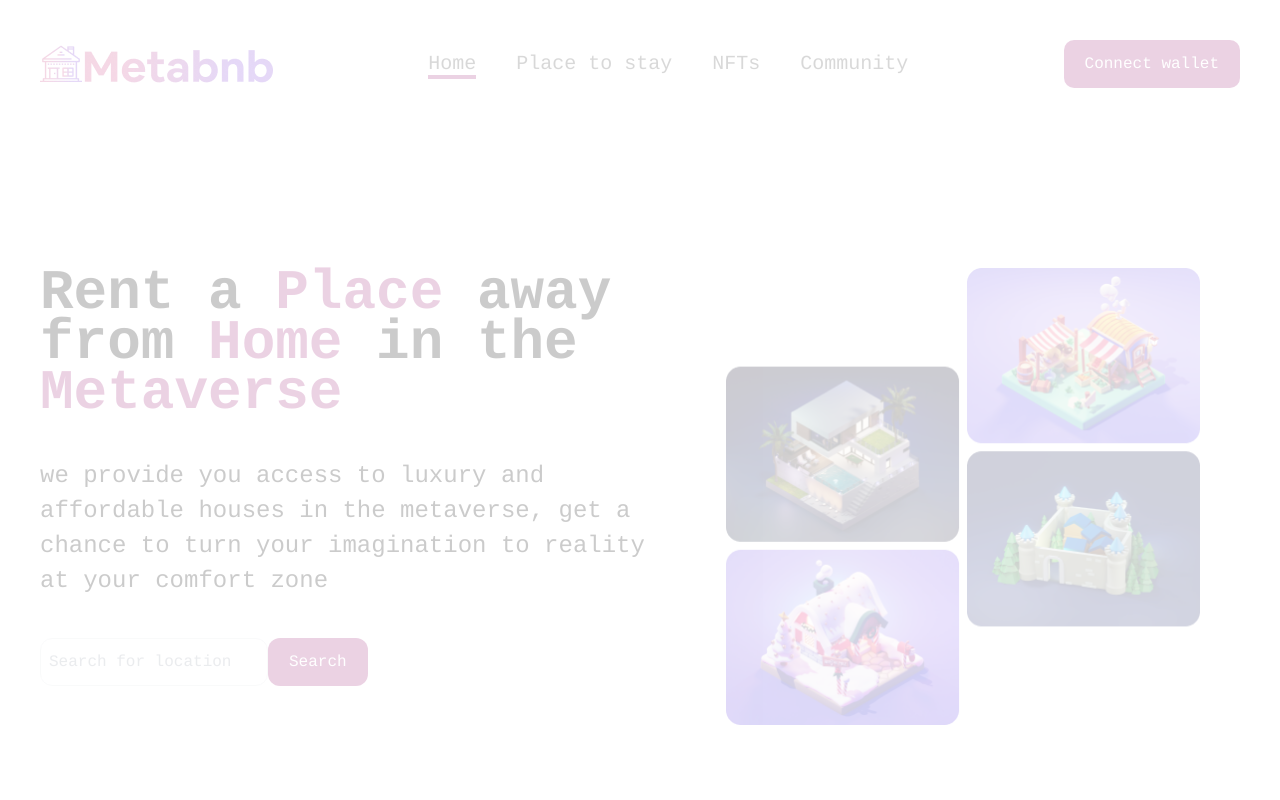
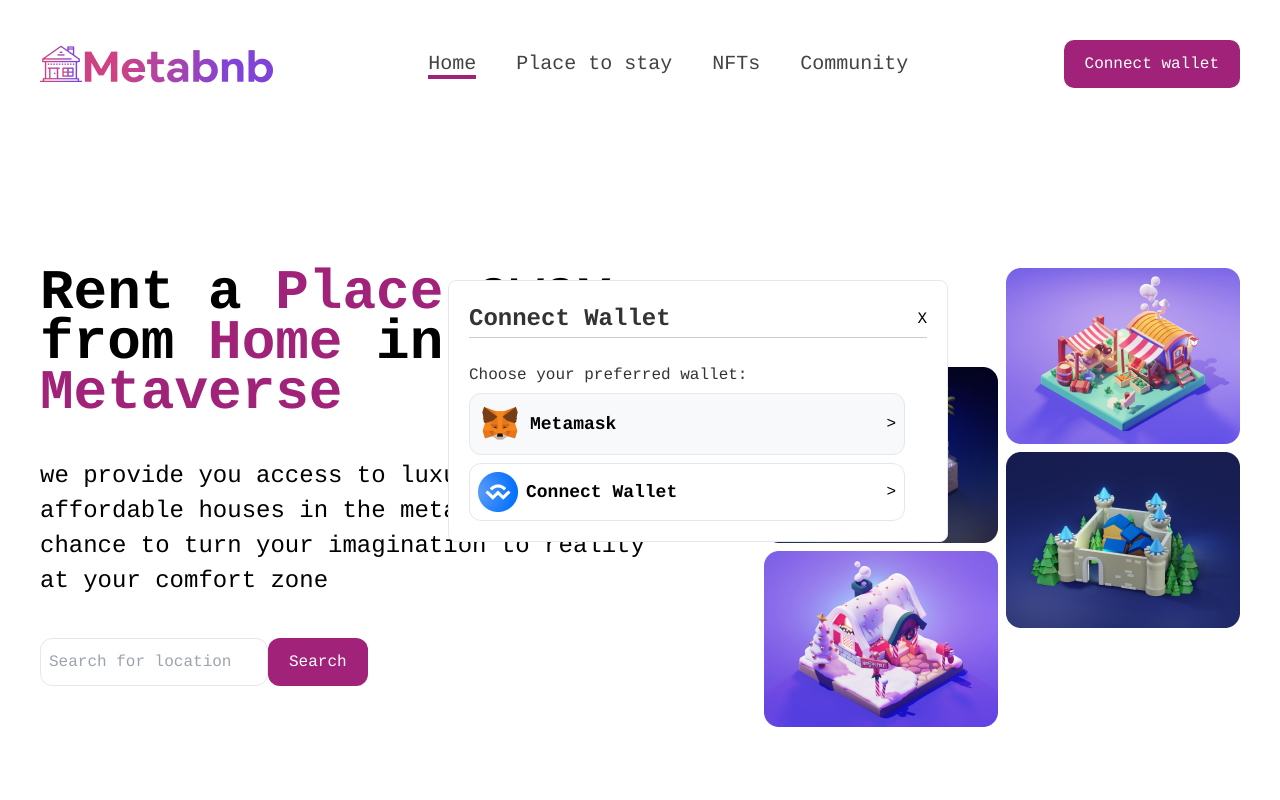
Before and after one commit to KingsleyIbe/metabnb, a React (Create React App) app: page / in a window 1280 px wide. Both pictures are taken after a click on the button "Connect wallet". Shown: the top 800 px of the page. Built offline with nearby package versions, Linux system fonts and the light colour scheme; the HTML template or start-up script is replaced by a standard one.

Commit message:
Implement connect wallet modal feature

```diff
--- a/src/components/common/ConnectWallet.jsx
+++ b/src/components/common/ConnectWallet.jsx
@@ -1,29 +1,22 @@
+/* eslint-disable react/prop-types */
 import React, { useState } from 'react';
 import Metamask from '../../assets/images/home/metamask.png';
 import WalletConnect from '../../assets/images/home/walletConnect.png';
 
 const ConnectWallet = () => {
-  const [isOpen, setIsOpen] = useState(false);
-  const checkWalletClick = localStorage.getItem('isOpen');
-  console.log(`${checkWalletClick}new`);
+  const [isOpen, setIsOpen] = useState(true);
 
-  const openMenu = () => {
-    if (checkWalletClick === 'false') {
-      setIsOpen();
-      console.log('true');
-    } else {
-      setIsOpen(false);
-      console.log('false');
-    }
+  const openModal = () => {
+    setIsOpen(!isOpen);
   };
 
   return (
     <>
-      {isOpen ? (
+      {isOpen && (
       <div className="w-[500px] rounded-[8px] p-5 border border-1-solid center bg-[#fff]">
         <div className="flex justify-between border-b">
           <h2 className="text-[#333] text-[24px] font-bold">Connect Wallet</h2>
-            <button onClick={openMenu} type="button" className="align-end justify-end">X</button>
+          <button onClick={openModal} type="button" className="align-end justify-end">X</button>
         </div>
         <p className="text-[#333] text-[16px] mt-5">Choose your preferred wallet:</p>
         <div className="border border-1-solid bg-[#F8F9FA] rounded-[12px] mb-2 p-2 flex justify-between items-center max-w-[436px]">
@@ -45,8 +38,6 @@ const ConnectWallet = () => {
           </div>
         </div>
       </div>
-      ) : (
-        null
       )}
     </>
   );
--- a/src/components/common/ConnectWalletBtn.jsx
+++ b/src/components/common/ConnectWalletBtn.jsx
@@ -1,22 +1,18 @@
+/* eslint-disable no-unused-vars */
+/* eslint-disable react/prop-types */
+/* eslint-disable no-param-reassign */
 import React, { useState } from 'react';
 
-const ConnectWalletBtn = () => {
-  const [isOpen, setIsOpen] = useState();
-
-  const openMenu = () => {
-    if (isOpen === false) {
-      setIsOpen(true);
-      localStorage.setItem('isOpen', 'true');
-      console.log(isOpen);
-    } else {
-      setIsOpen(false);
-      localStorage.setItem('isOpen', 'false');
-      console.log(isOpen);
-    }
+const ConnectWalletBtn = ({ setModal }) => {
+  const [isClicked, setIsClicked] = useState(false);
+  const handleState = () => {
+    setIsClicked(!isClicked);
+    setModal = isClicked;
+    console.log(setModal);
   };
   return (
     <div>
-      <button onClick={openMenu} type="button" className="hover:opacity-[0.4] rounded-[10px] bg-[#A02279] px-[21px] py-[12px] text-[#fff]">Connect wallet</button>
+      <button onClick={() => setModal('modal-active')} type="button" className="hover:opacity-[0.4] rounded-[10px] bg-[#A02279] px-[21px] py-[12px] text-[#fff]">Connect wallet</button>
     </div>
   );
 };
--- a/src/components/common/Header.jsx
+++ b/src/components/common/Header.jsx
@@ -1,6 +1,9 @@
+/* eslint-disable react/prop-types */
+import React, { useState } from 'react';
 import { Link, NavLink } from 'react-router-dom';
 import logo from '../../assets/images/logo.png';
-import ConnectWalletBtn from './ConnectWalletBtn';
+import ConnectWallet from './ConnectWallet';
+// import ConnectWalletBtn from './ConnectWalletBtn';
 import Data from './NavItems';
 
 const Header = () => {
@@ -9,6 +12,12 @@ const Header = () => {
   const navLinksStyles = ({ isActive }) => ({
     borderBottom: isActive ? '4px solid #A02279' : 'none',
   });
+
+  const [isOpen, setIsOpen] = useState(false);
+
+  const openMenu = () => {
+    setIsOpen(!isOpen);
+  };
 
   return (
     <header className="hidden p-10 lg:block">
@@ -25,8 +34,11 @@ const Header = () => {
             </ul>
           ))}
         </span>
-        <ConnectWalletBtn />
+        <div>
+          <button onClick={openMenu} type="button" className="hover:opacity-[0.4] rounded-[10px] bg-[#A02279] px-[21px] py-[12px] text-[#fff]">Connect wallet</button>
+        </div>
       </nav>
+      {!isOpen ? '' : (<div className="relative"><ConnectWallet /></div>)}
     </header>
   );
 };
--- a/src/components/home/Intro.jsx
+++ b/src/components/home/Intro.jsx
@@ -2,8 +2,8 @@ import React from 'react';
 import Group1 from '../../assets/images/home/group1.png';
 
 const Intro = () => (
-  <div className="lg:max-w-[1240px] p-10 lg:mt-[100px]">
-    <div className="flex flex-col gap-10 lg:flex-row lg:gap-10">
+  <div className="lg:max-w-[100%] p-10 lg:mt-[100px]">
+    <div className="flex flex-col gap-10 lg:flex-row lg:gap-10 lg:justify-between">
       <div className="lg:max-w-[646px]">
         <h1 className="font-semibold text-[56px] lg:w-[700px]">
           <span>Rent a </span>
--- a/src/components/home/index.jsx
+++ b/src/components/home/index.jsx
@@ -1,3 +1,4 @@
+import React, { useState } from 'react';
 import ConnectWallet from '../common/ConnectWallet';
 import Footer from '../common/Footer';
 import Header from '../common/Header';
@@ -9,13 +10,12 @@ import MetaBnbNFT from './MetaBnbNFT';
 import PartnerLogo from './PartnerLogo';
 
 const Home = () => {
-  const isOpen = localStorage.getItem('isOpen');
-  console.log(isOpen);
-
+  const [modal, setModal] = useState('inactive');
   return (
-    <div className={`${!isOpen ? 'opacity-[0.2]' : 'opacity-1'}`}>
+    <div>
+      {/* className={`${!isOpen ? 'opacity-[0.2]' : 'opacity-1'}`} */}
       <>
-        <Header />
+        <Header setModal={setModal} />
         <MobileHeader />
         <div className="">
           <Intro />
@@ -26,10 +26,8 @@ const Home = () => {
           <Footer />
         </div>
       </>
-      {!isOpen ? (
-        <ConnectWallet />
-      ) : (
-        null
+      {modal === 'wallet-active' && (
+      <ConnectWallet setModal={setModal} />
       )}
     </div>
   );
```
Also changed, not shown: 1 other file (tests, documents, lock files or other folders). Lines whose indentation alone changed are shown as unchanged.
